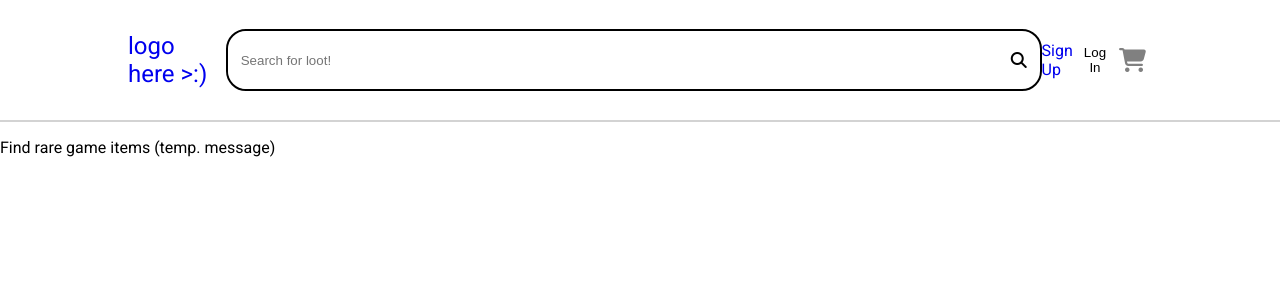
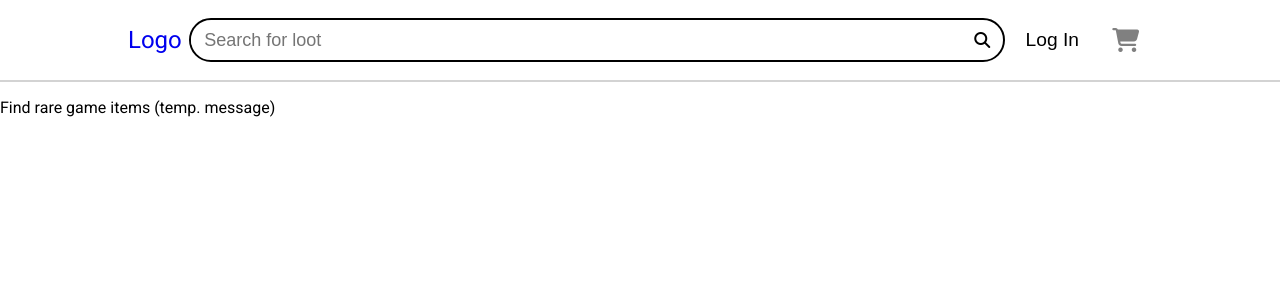
Before and after one commit to justinrusso/loot-locker, a React (Create React App) app in the folder react-app/: page / in a window 1280 px wide. Shown: the top 300 px of the page. Built offline with nearby package versions, Linux system fonts and the light colour scheme; no server answers.

Commit message:
initial structuring for navbar looking good, fixed minor issues from last PR

```diff
--- a/react-app/src/components/NavBar.js
+++ b/react-app/src/components/NavBar.js
@@ -10,7 +10,7 @@ import LoginFormModal from './auth/LoginFormModal';
 
 const StyledNavElement = styled.nav`
   display: flex;
-  height: 15vh;
+  height: 10vh;
   padding-left: 10vw;
   padding-right: 10vw;
   align-items: center;
@@ -28,6 +28,7 @@ const StyledNavElement = styled.nav`
   #nav-ul {
     padding: 0;
     display flex;
+    height: 100%;
     width: 100vw;
     flex-direction: row;
     justify-content: space-between;
@@ -39,22 +40,26 @@ const StyledNavElement = styled.nav`
   }
 
   #logo {
-    padding-left: 0;
-    margin-right: 10px;
     font-size: x-large;
   }
 
   #search-section {
+    height: 50%;
+    align-items: center;
     border: 2px solid black;
-    border-radius: 20px;
+    border-radius: 30px;
   }
 
   #search-input {
+    font-size: large;
     border: none;
-    height: 7vh;
     width: 60vw;
     border-radius: 20px;
     padding-left: 1vw;
+  }
+
+  #search-input:focus {
+    outline: none;
   }
 
   #search-icon {
@@ -62,7 +67,14 @@ const StyledNavElement = styled.nav`
     padding-right: 1vw;
   }
 
+  #login-button {
+    font-size: larger;
+    padding: 15% 1vw;
+  }
 
+  #cart-button {
+    padding: 15% 1vw;
+  }
 
 `
 
@@ -74,12 +86,12 @@ const NavBar = () => {
       <ul id="nav-ul">
         <li className="nav-li">
           <NavLink to='/' exact={true} activeClassName='active'>
-            <span id="logo">logo here >:)</span>
+            <span id="logo">Logo</span>
           </NavLink>
         </li>
         <li className="nav-li" id="search-section">
           <form>
-            <input id="search-input" placeholder="Search for loot!"></input>
+            <input id="search-input" placeholder="Search for loot"></input>
           </form>
           <i className="fas fa-search" id="search-icon"></i>
         </li>
@@ -87,9 +99,6 @@ const NavBar = () => {
           <ProfileButton user={user}/>
         </li>}
         {!user && <li className="nav-li">
-          <NavLink to='/sign-up' exact={true} activeClassName='active'>
-            Sign Up
-          </NavLink>
           <LoginFormModal />
         </li>}
         <li className="nav-li">
--- a/react-app/src/components/auth/LoginFormModal.js
+++ b/react-app/src/components/auth/LoginFormModal.js
@@ -7,7 +7,7 @@ function LoginFormModal() {
 
     return (
         <>
-            <button onClick={() => setShowModal(true)}>Log In</button>
+            <button id="login-button" onClick={() => setShowModal(true)}>Log In</button>
             {showModal && (
                 <Modal onClose={() => setShowModal(false)}>
                     <LoginForm />
--- a/react-app/src/components/cart/CartButton.js
+++ b/react-app/src/components/cart/CartButton.js
@@ -15,7 +15,7 @@ const CartButton = () => {
 
   return (
     <StyledCartDiv>
-      <button onClick={cart.show}>
+      <button id="cart-button" onClick={cart.show}>
         <i class="fas fa-shopping-cart" id="cart-icon"></i>
       </button>
       <CartDrawer />
--- a/react-app/src/theme/GlobalStyle.js
+++ b/react-app/src/theme/GlobalStyle.js
@@ -10,7 +10,7 @@ const GlobalStyle = createGlobalStyle`
         background-color:transparent;
         border: none;
         justify-content:center;
-        border-radius: 35%
+        border-radius: 30px;
     }
 
     button:hover {
```
